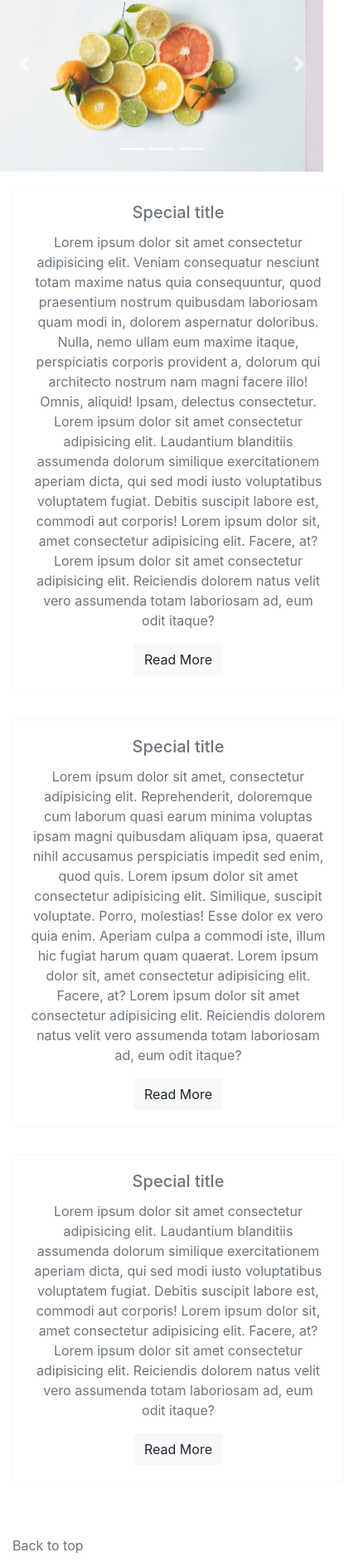
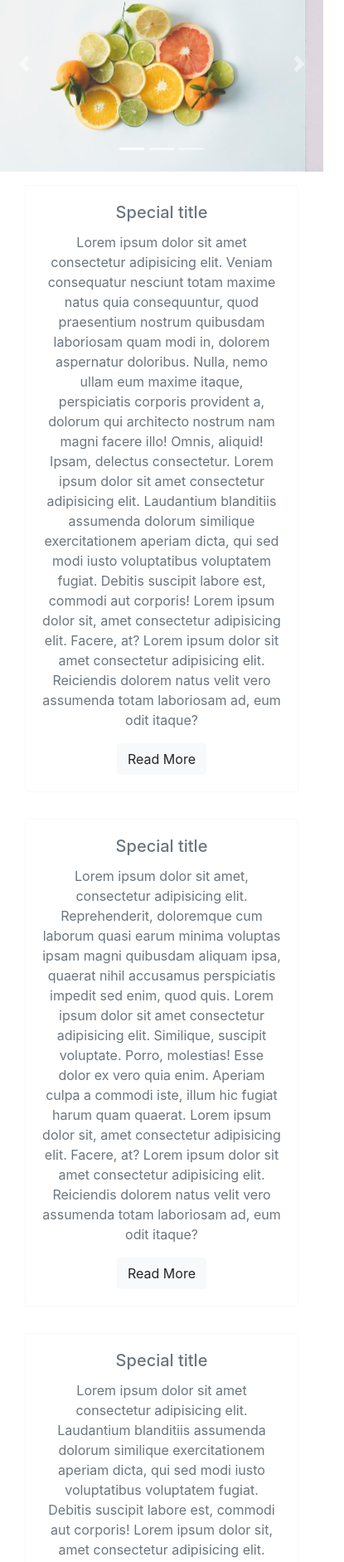
Before and after one commit to chevtong/css-framework, a plain HTML site: page grid-ahoy.html in a window 390 px wide. Shown: the part 53-1936 px from the top of the page at 83% size, 415 px wide, since content can reach past the window. Drawn offline with nearby package versions, Linux system fonts and the light colour scheme.

Commit message:
width change on small screen/exercise 2

```diff
--- a/grid-ahoy.html
+++ b/grid-ahoy.html
@@ -82,8 +82,8 @@
 
 <!-- cards start -->
 <div class="row mx-auto d-flex justify-content-end" style="width:100%">
-  <div class="col-md-8 ">
-    <div class="card border-light text-center sm-3 mx-auto m-3" style="width: 400px;">
+  <div class="col-md-8 col-xs-8">
+    <div class="card border-light text-center sm-3 mx-auto m-3" style="width: 330px;">
       <div class="card-body text-secondary">
         <h5 class="card-title">Special title</h5>
         <p class="card-text"> Lorem ipsum dolor sit amet consectetur adipisicing elit. Veniam consequatur nesciunt totam maxime natus quia consequuntur, quod praesentium nostrum quibusdam laboriosam quam modi in, dolorem aspernatur doloribus. Nulla, nemo ullam eum maxime itaque, perspiciatis corporis provident a, dolorum qui architecto nostrum nam magni facere illo! Omnis, aliquid! Ipsam, delectus consectetur.
@@ -95,8 +95,8 @@
 </div>
 
 <div class="row mx-auto d-flex justify-content-start" style="width:100%">
-  <div class="col-md-8 ">
-    <div class="card border-light text-center sm-3 mx-auto m-3" style="width: 400px;">
+  <div class="col-md-8 col-xs-8">
+    <div class="card border-light text-center sm-3 mx-auto m-3" style="width: 330px;">
       <div class="card-body text-secondary">
         <h5 class="card-title">Special title</h5>
         <p class="card-text"> Lorem ipsum dolor sit amet, consectetur adipisicing elit. Reprehenderit, doloremque cum laborum quasi earum minima voluptas ipsam magni quibusdam aliquam ipsa, quaerat nihil accusamus perspiciatis impedit sed enim, quod quis.
@@ -108,8 +108,8 @@
 </div>
 
 <div class="row mx-auto d-flex justify-content-end" style="width:100%">
-  <div class="col-md-8 ">
-    <div class="card border-light text-center sm-3 mx-auto m-3" style="width: 400px;">
+  <div class="col-md-8 col-xs-8">
+    <div class="card border-light text-center sm-3 mx-auto m-3" style="width: 330px;">
       <div class="card-body text-secondary">
         <h5 class="card-title">Special title</h5>
         <p class="card-text"> Lorem ipsum dolor sit amet consectetur adipisicing elit. Laudantium blanditiis assumenda dolorum similique exercitationem aperiam dicta, qui sed modi iusto voluptatibus voluptatem fugiat. Debitis suscipit labore est, commodi aut corporis! Lorem ipsum dolor sit, amet consectetur adipisicing elit. Facere, at? Lorem ipsum dolor sit amet consectetur adipisicing elit. Reiciendis dolorem natus velit vero assumenda totam laboriosam ad, eum odit itaque?</p>
@@ -125,7 +125,7 @@
 
 
 <footer class="container mt-5">
-  <p class="float-left text-weight-lighter"><a class="text-muted" href="#">Back to top</a></p>
+  <p class="float-left text-weight-lighter text-xs"><a class="text-muted" href="#">Back to top</a></p>
   <p class="float-right text-weight-lighter text-muted">Photo by <a class="text-muted" href="https://burst.shopify.com/@matthew_henry?utm_campaign=photo_credit&amp;utm_content=Picture+of+Close+Up+Of+Lime+Fruit+%E2%80%94+Free+Stock+Photo&amp;utm_medium=referral&amp;utm_source=credit">Matthew Henry</a>
   and <a class="text-muted" href="https://burst.shopify.com/@tchemij?utm_campaign=photo_credit&amp;utm_content=Free+Papaya+Fruit+Image:+Stunning+Photography&amp;utm_medium=referral&amp;utm_source=credit">Tamara Chemij</a>
   from <a class="text-muted" href="https://burst.shopify.com/fruit?utm_campaign=photo_credit&amp;utm_content=Picture+of+Close+Up+Of+Lime+Fruit+%E2%80%94+Free+Stock+Photo&amp;utm_medium=referral&amp;utm_source=credit">Burst</a>
```
